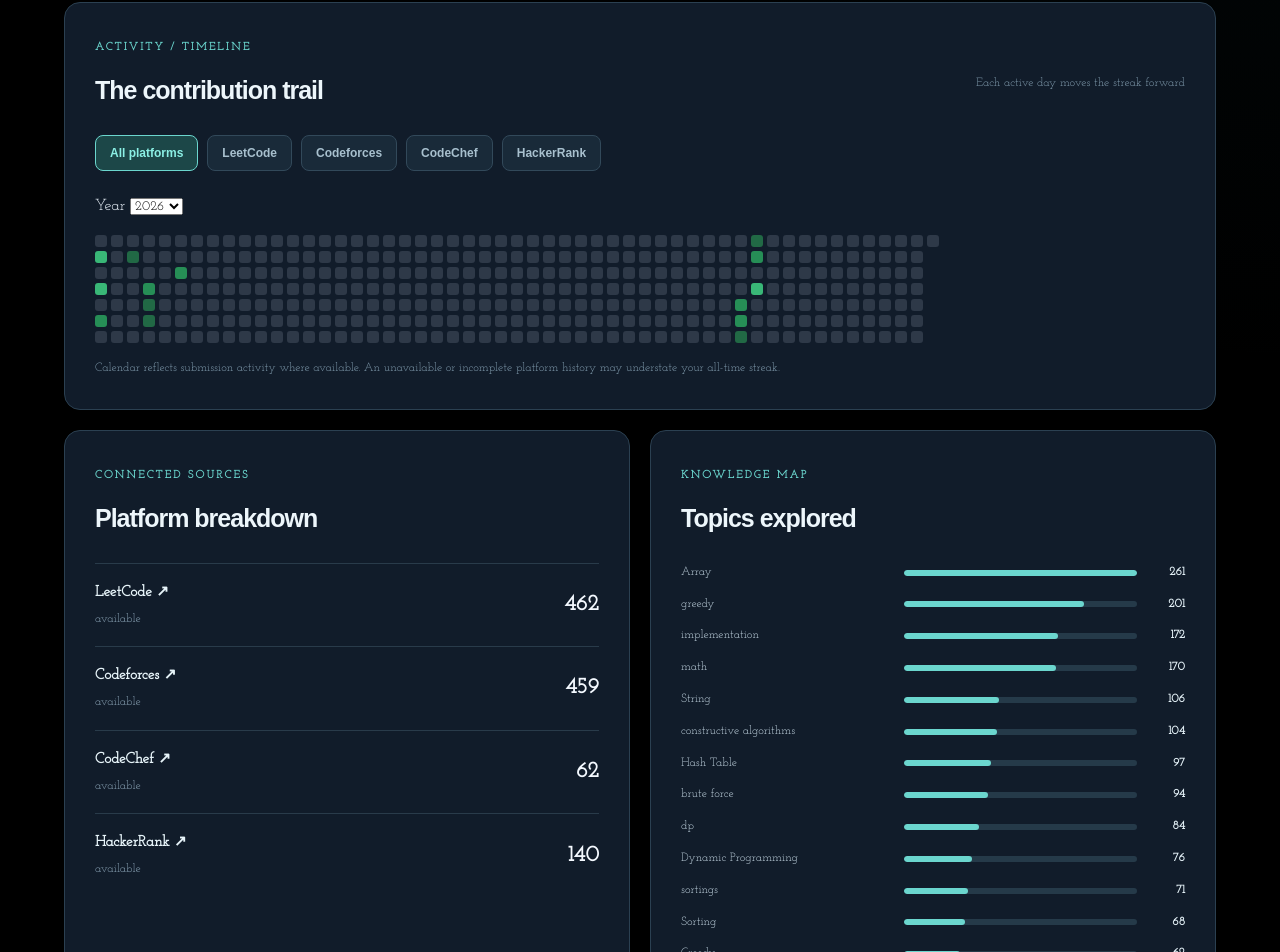
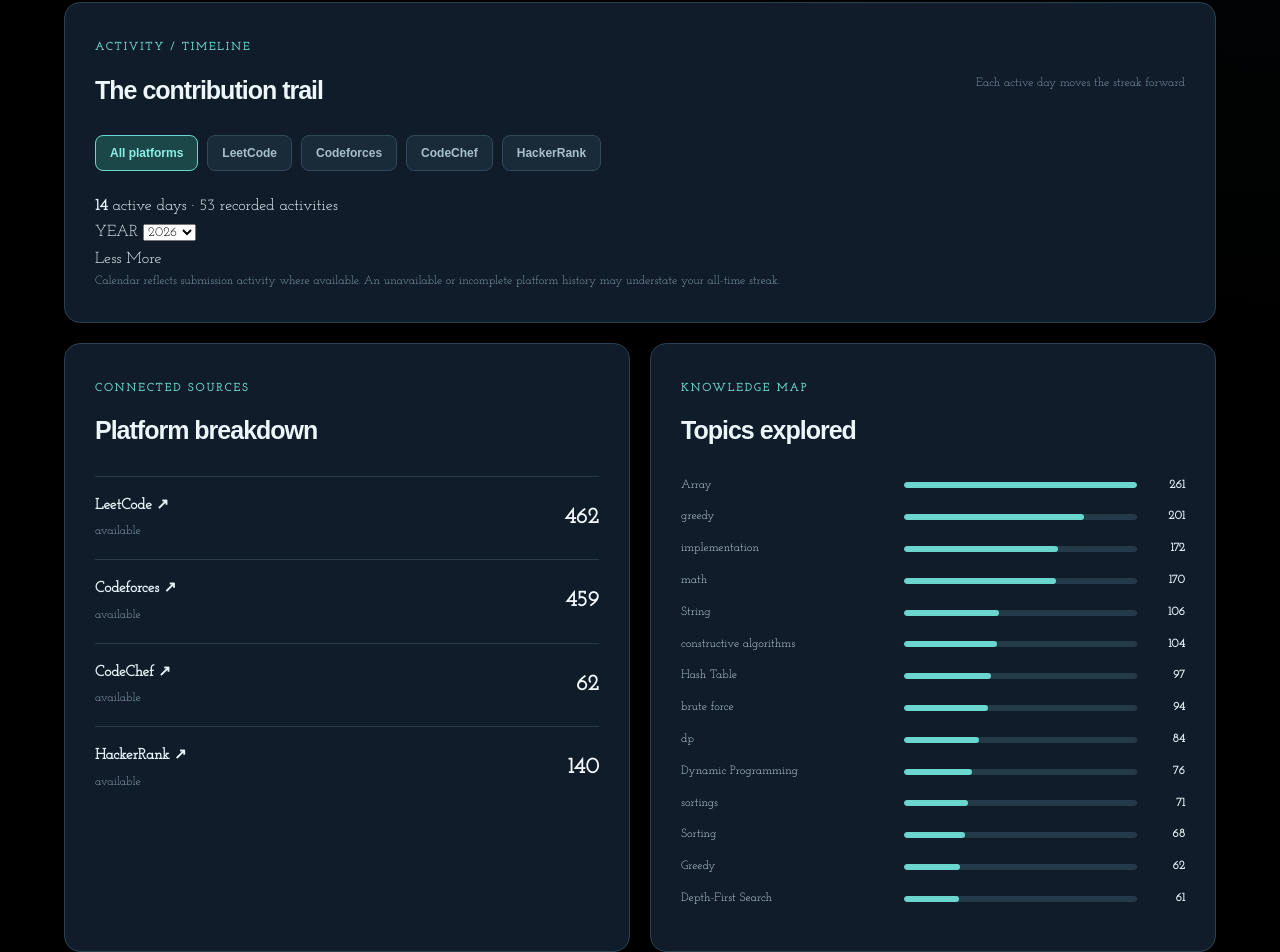
Before and after one commit to manralhemant10/portfolio, a React (Create React App) app: page /portfolio/codingprofile in a window 1280 px wide. Shown: the part 741-1693 px from the top of the page. Built offline with nearby package versions, Linux system fonts and the light colour scheme.

Commit message:
Improve coding heatmap calendar alignment and activity labels

```diff
--- a/src/components/CodingProfile/HeatMapContainer.jsx
+++ b/src/components/CodingProfile/HeatMapContainer.jsx
@@ -3,5 +3,14 @@
  const [selected,setSelected]=useState(String(new Date().getFullYear()));
  const year=yearsToList.includes(selected)?selected:yearsToList[yearsToList.length-1];
  if(!year)return <p>Activity calendar not available yet.</p>;
- return <div><label htmlFor="coding-year">Year </label><select id="coding-year" value={year} onChange={e=>setSelected(e.target.value)}>{yearsToList.map(y=><option key={y} value={y}>{y}</option>)}</select><div className="coding-heatmap" role="img" aria-label={'Coding activity '+year}>{(heatData[year]||[]).map((count,i)=><span key={i} title={'Day '+(i+1)+': '+count+' submissions'} className={'coding-day level-'+(count===0?0:count<3?1:count<6?2:count<10?3:4)}/>)}</div></div>
+ const counts=heatData[year]||[];
+ const firstWeekday=(new Date(Date.UTC(Number(year),0,1)).getUTCDay()+6)%7;
+ const cells=[...Array(firstWeekday).fill(null),...counts];
+ const total=counts.reduce((sum,n)=>sum+n,0);
+ const active=counts.filter(n=>n>0).length;
+ return <div className="ec-calendar">
+   <div className="ec-calendar-head"><div><strong>{active}</strong> active days <span>· {total.toLocaleString()} recorded activities</span></div><label htmlFor="coding-year">YEAR <select id="coding-year" value={year} onChange={e=>setSelected(e.target.value)}>{yearsToList.map(y=><option key={y} value={y}>{y}</option>)}</select></label></div>
+   <div className="ec-calendar-scroll"><div className="ec-calendar-grid" role="img" aria-label={'Coding activity for '+year+', '+active+' active days'}>{cells.map((count,i)=>count===null?<span key={'pad-'+i} className="ec-calendar-empty"/>:<span key={i} title={new Date(Date.UTC(Number(year),0,i-firstWeekday+1)).toISOString().slice(0,10)+': '+count+' recorded activities'} className={'coding-day level-'+(count===0?0:count<3?1:count<6?2:count<10?3:4)}/>)}</div></div>
+   <div className="ec-calendar-legend">Less <span className="coding-day level-0"/><span className="coding-day level-1"/><span className="coding-day level-2"/><span className="coding-day level-3"/><span className="coding-day level-4"/> More</div>
+ </div>;
 }
```
